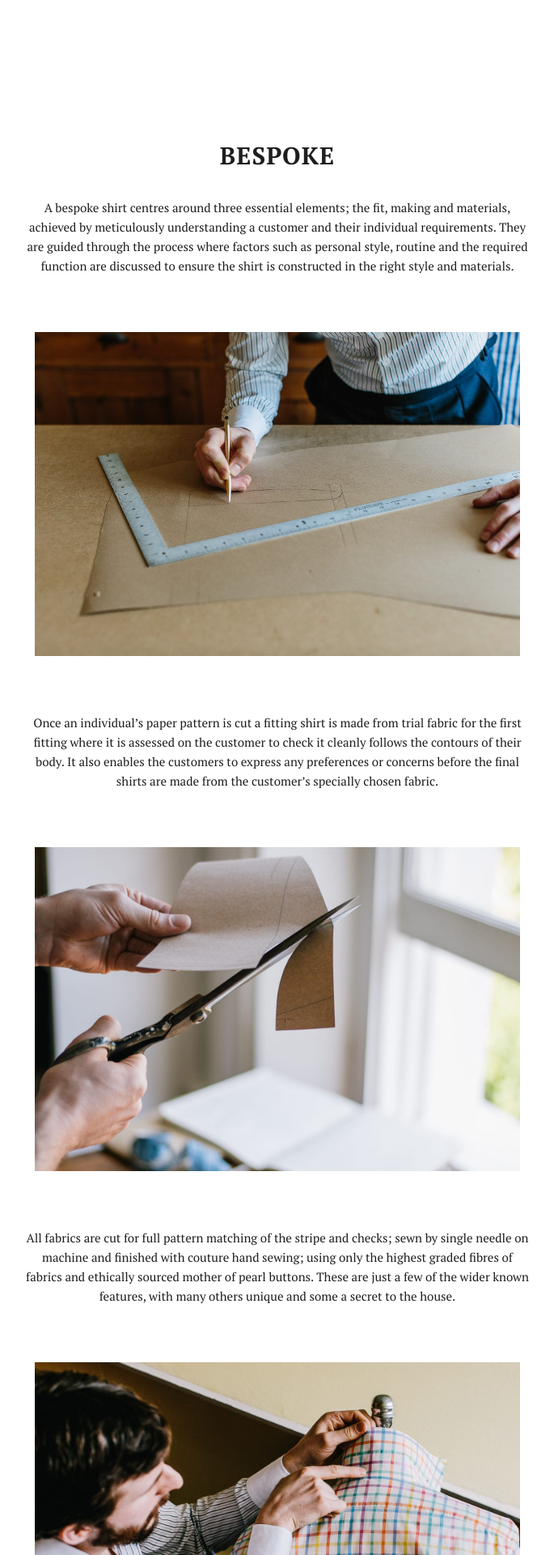
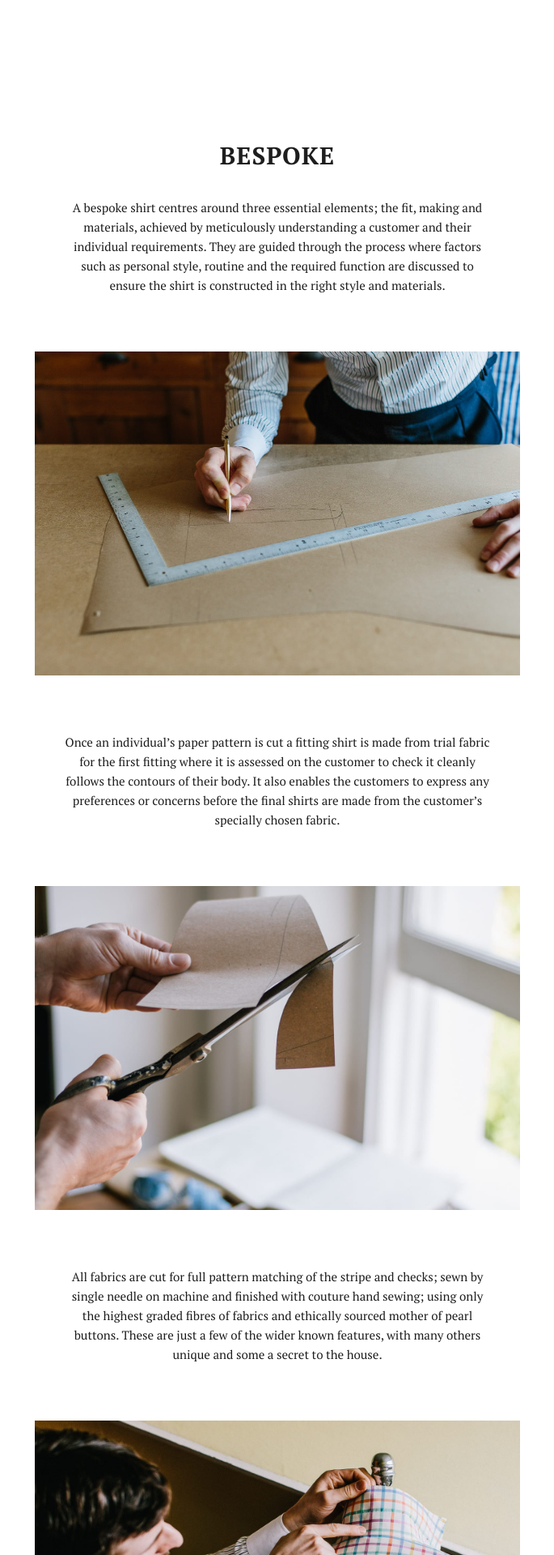
Before and after one commit to MrEdwardo/wilwhitingcouk, a Jekyll site: the page built from index.html, in a window 1280 px wide. Shown: the part 975-2895 px from the top of the page at 81% size, without its empty margins (297-982 px from the left). Built offline with Jekyll 4.4.1, drawn with Linux system fonts in a browser that asks for light colours.

Commit message:
more css fixes

```diff
--- a/_includes/css/grayscale.css
+++ b/_includes/css/grayscale.css
@@ -35,6 +35,8 @@ p {
     margin: 0 0 25px;
     font-size: 15px;
     line-height: 1.5;
+    padding-left: 50px;
+    padding-right: 50px;
 }
 
 @media(min-width:767px) {
@@ -42,6 +44,8 @@ p {
         margin: 0 0 35px;
         font-size: 15px;
         line-height: 1.6;
+        padding-left: 50px;
+        padding-right: 50px;
     }
 }
 
```
